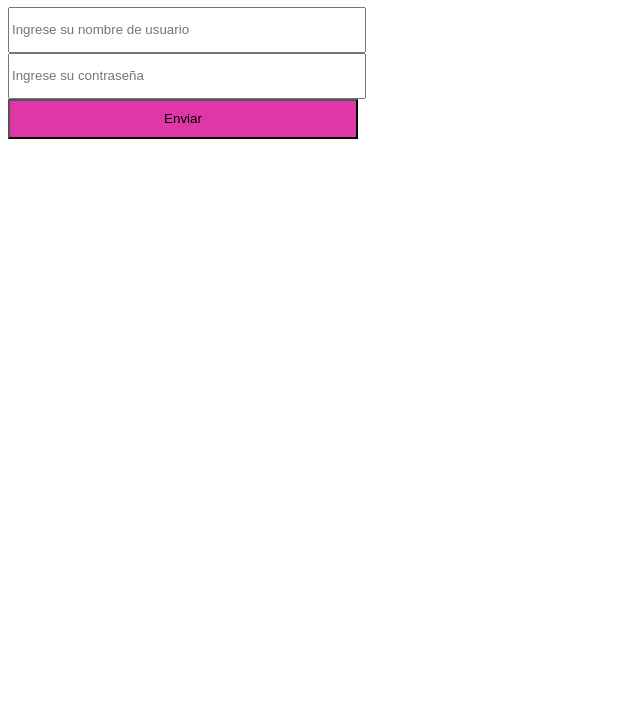
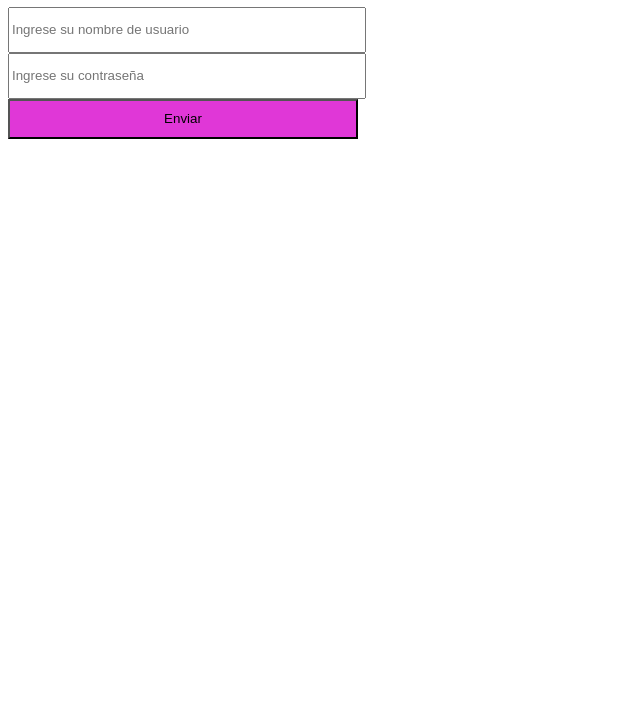
Before and after one commit to SpaManager/Edwin, a plain HTML site: page index.html in a window 1280 px wide. Shown: the part 73-800 px from the top of the page, without its empty margins (0-640 px from the left). Drawn offline with Linux system fonts and the light colour scheme.

Commit message:
Saved 10:15

```diff
--- a/index.html
+++ b/index.html
@@ -13,7 +13,7 @@
     <input type="password" placeholder="Ingrese su contraseña" style="Width: 350px; height: 40px;">
     <br>
 
-    <input type="submit" value="Enviar" style="background-color: rgb(224, 55, 168); width: 350px; height: 40px;">
+    <input type="submit" value="Enviar" style="background-color: rgb(224, 55, 215); width: 350px; height: 40px;">
 
 </body>
 </html>
```
Also changed, not shown: Nota.txt (added).
